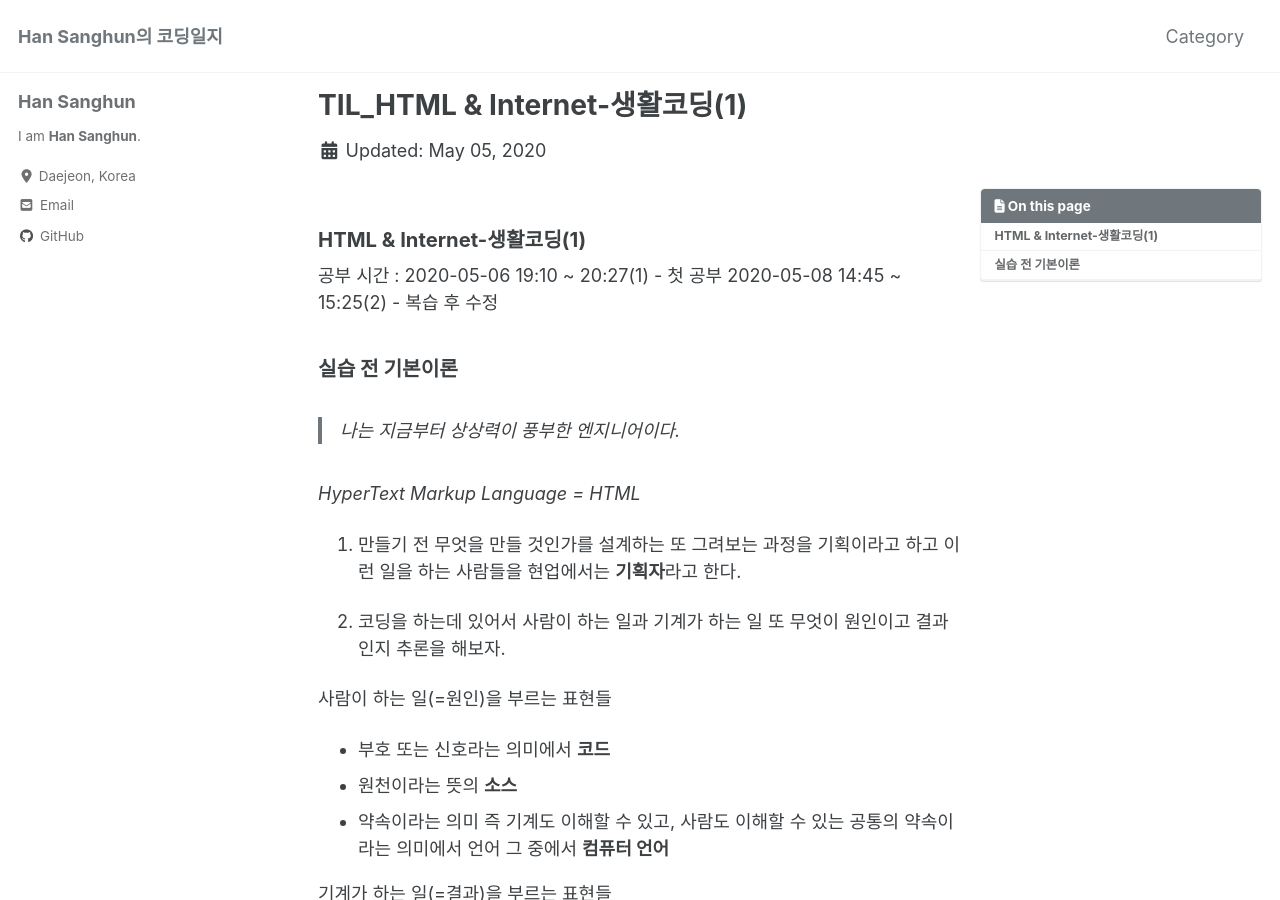
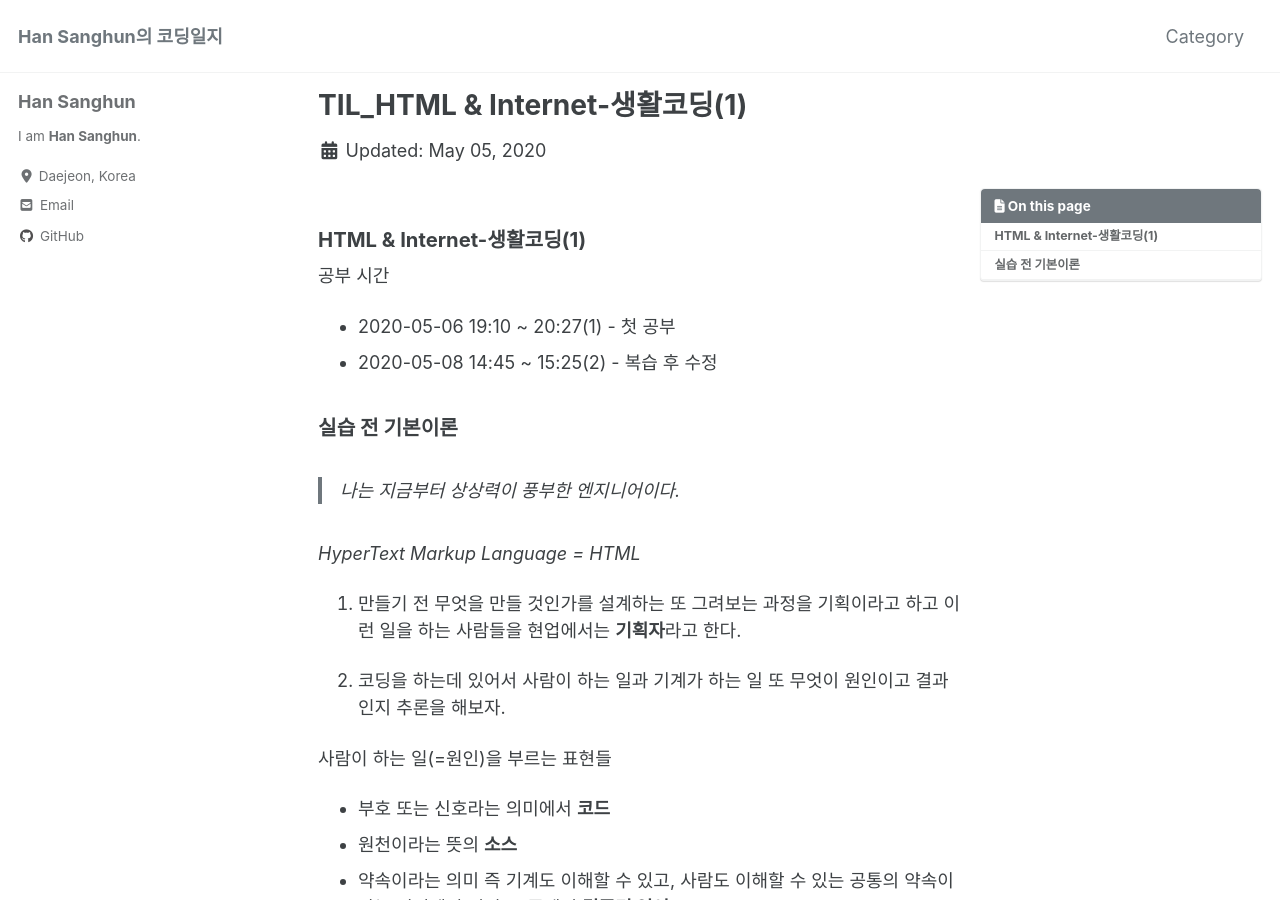
Before and after one commit to HanSanghun94/HanSanghun94.github.io, a Jekyll site: the page built from _posts/2020-05-05-html(1).md, in a window 1280 px wide and 900 px high. Built offline with Jekyll 4.4.1, drawn with Linux system fonts in a browser that asks for light colours; cached includes are drawn as plain includes; nearby versions of some CDN libraries.

```diff
--- a/_posts/2020-05-05-html(1).md
+++ b/_posts/2020-05-05-html(1).md
@@ -10,9 +10,10 @@ tags :
 toc : true
 ---
 <h3>HTML & Internet-생활코딩(1)</h3>
-공부 시간 :
-2020-05-06 19:10 ~ 20:27(1) - 첫 공부
-2020-05-08 14:45 ~ 15:25(2) - 복습 후 수정
+
+공부 시간
+- 2020-05-06 19:10 ~ 20:27(1) - 첫 공부
+- 2020-05-08 14:45 ~ 15:25(2) - 복습 후 수정
 
 ### 실습 전 기본이론
 
```
